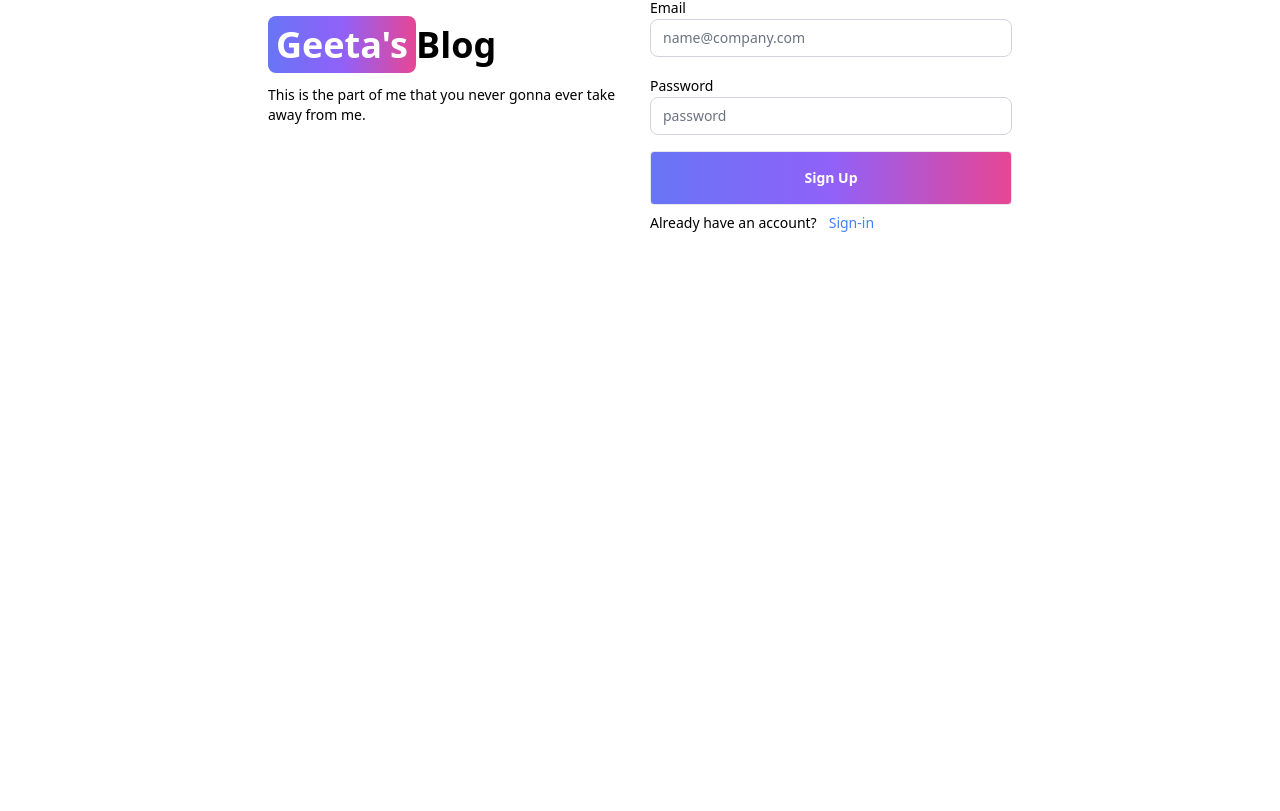
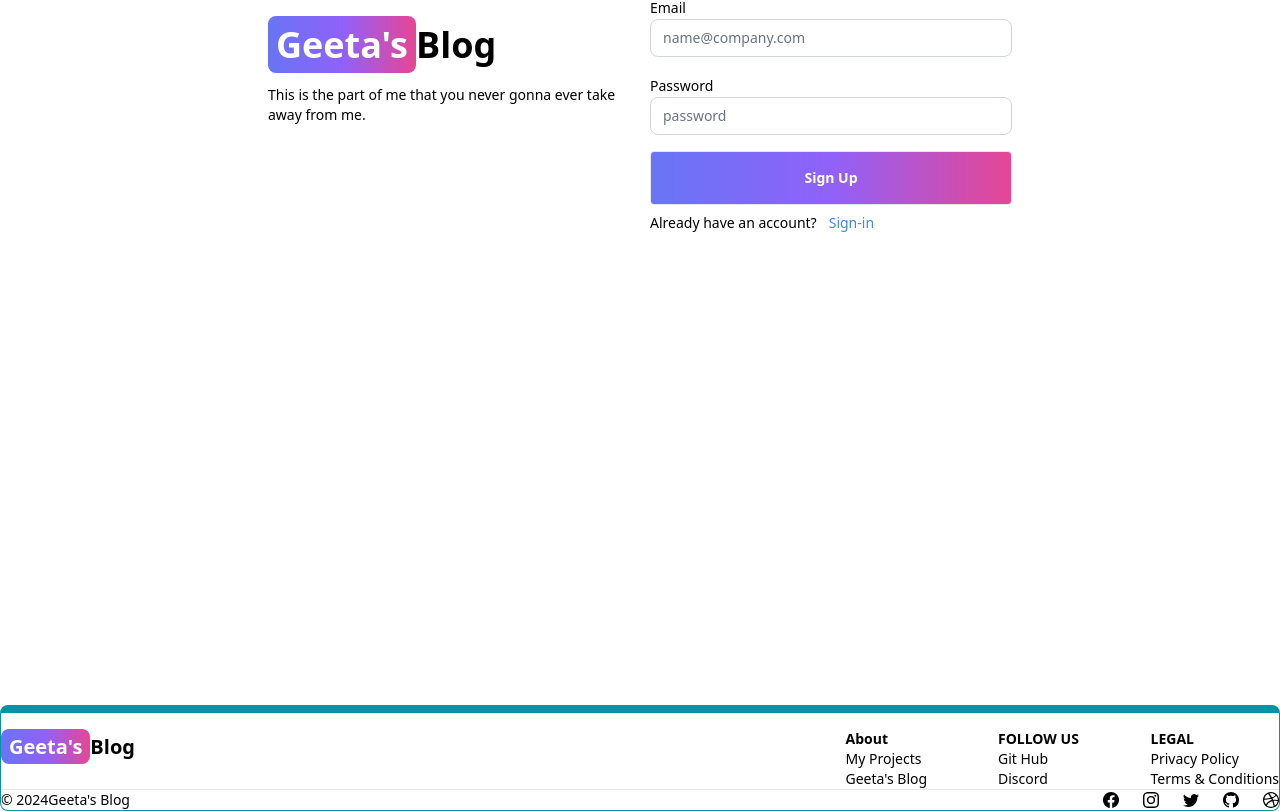
Before and after one commit to geetaneupane/MERN-BLOG, a React (Vite) app in the folder client/: page /sign-up in a window 1280 px wide. Shown: the part 219-1030 px from the top of the page. Before the commit the page ends 924 px from the top, so only its background shows below. Built offline with nearby package versions, Linux system fonts and the light colour scheme.

Commit message:
Signup page completion

```diff
--- a/client/src/App.jsx
+++ b/client/src/App.jsx
@@ -7,6 +7,7 @@
 import Signin from "./pages/Signin"
 import Signup from "./pages/Signup"
 import EditedHeader from "./components/EditedHeader"
+import Footer from './components/Footer'
 
 const App = () => {
   return (
@@ -20,6 +21,7 @@
         <Route path='/dashboard' element={<Dashboard/>}/>
         <Route path='/projects' element={<Projects/>}/>
       </Routes>
+      <Footer/>
       </BrowserRouter>
   )
 }
--- /dev/null
+++ b/client/src/components/Footer.jsx
@@ -0,0 +1,94 @@
+import React from 'react';
+import { Link } from 'react-router-dom';
+import { Footer, FooterDivider } from 'flowbite-react';
+import { BsFacebook, BsInstagram, BsTwitter, BsGithub, BsDribbble } from 'react-icons/bs';
+
+const Footercomp = () => {
+  return (
+   <Footer container className="border border-t-8  border-teal-500">
+    <div className='w-full max-w-7xl mx-auto'>
+    <div className='grid w-full justify-between sm:flex md:grid-cols-1'>
+    <div className='mt-5'>
+    <Link to='/' className='self-center whitespace-nowrap text-sm sm:text-xl font-semibold dark:text-white'>
+          <span className='px-2 py-1 bg-gradient-to-r from-indigo-500 via-purple-500 to-pink-500 rounded-lg text-white'>Geeta's</span>
+          Blog
+        </Link>
+    </div>
+    <div className='grid grid-cols-2 gap-8 mt-4 sm:grid-cols-3 sm:gap-6'>
+        <div>
+     <Footer.Title title="About"/>
+     <Footer.LinkGroup col>
+        <Footer.Link
+        href="https://coolors.co/"
+        target='_blank'
+        rel='noopener noreferrer'                   //this noopener noreferrer code is for opening the link in another tab.
+        >
+            My Projects
+        </Footer.Link>
+        <Footer.Link
+        href="/about"
+        target='_blank'
+        rel='noopener noreferrer'                   //this noopener noreferrer code is for opening the link in another tab.
+        >
+            Geeta's Blog
+        </Footer.Link>
+     </Footer.LinkGroup>
+     </div>
+     <div>
+     <Footer.Title title="FOLLOW US"/>
+     <Footer.LinkGroup col>
+        <Footer.Link
+        href="https://github.com/geetaneupane"
+        target='_blank'
+        rel='noopener noreferrer'
+        >
+            Git Hub
+        </Footer.Link>
+        <Footer.Link
+        href="discordapp.com/users/849649425952538675"
+        target='_blank'
+        rel='noopener noreferrer'
+        >
+            Discord
+        </Footer.Link>
+     </Footer.LinkGroup>
+     </div>
+     <div>
+     <Footer.Title title='LEGAL'/>
+     <Footer.LinkGroup col>
+        <Footer.Link
+        href="#">
+        Privacy Policy
+        </Footer.Link>
+        <Footer.Link
+       href='#'
+        >
+            Terms &amp; Conditions
+        </Footer.Link>
+     </Footer.LinkGroup>
+     </div>
+    </div>
+    </div>
+    <FooterDivider/>             {/*It has divided the footer into separate parts! Look at the UI carefully! */}
+    <div className='w-full sm:flex sm:items-center sm:justify-between'>
+          <Footer.Copyright
+            href='#'
+            by="Geeta's Blog"
+            year={new Date().getFullYear()}
+          />
+          <div className="flex gap-6 sm:mt-0 mt-4 sm:justify-center">
+            <Footer.Icon href='https://www.facebook.com/geetu.neupane.92/' icon={BsFacebook}/>
+            <Footer.Icon href='#' icon={BsInstagram}/>
+            <Footer.Icon href='#' icon={BsTwitter}/>
+            <Footer.Icon href='https://github.com/geetaneupane' icon={BsGithub}/>
+            <Footer.Icon href='#' icon={BsDribbble}/>
+
+          </div>
+        </div>
+
+    </div>
+   </Footer>
+  )
+}
+
+export default Footercomp
--- a/client/src/pages/Signup.jsx
+++ b/client/src/pages/Signup.jsx
@@ -1,12 +1,13 @@
 import {React, useState } from 'react';
-import {Label, TextInput, Button, Alert} from 'flowbite-react'
-import {Link } from "react-router-dom";
+import { Label, TextInput, Button, Alert, Spinner } from 'flowbite-react'
+import {Link, useNavigate } from "react-router-dom";
 
 const Signup = () => {
 
   const [formData, setFormData]=useState({});
   const [errorMessage, setErrorMessage]=useState(null);
   const[loading, setLoading]=useState(false);
+  const navigate=useNavigate();
 
   const handleChange=(e)=>{
   setFormData({...formData, [e.target.id]: e.target.value.trim()})
@@ -18,6 +19,8 @@
       return setErrorMessage("Please provide all the fileds.");
     }
   try{
+     setLoading(true);
+     setErrorMessage(null);
      const res= await fetch('/api/auth/signup', {
       method: 'POST',
       headers: { 'Content-Type': 'application/json' },
@@ -25,7 +28,18 @@
     });
 
     const data=await res.json();
-  } catch(error) {}
+    if(data.success===false){
+      return setErrorMessage(data.message);
+    }
+    setLoading(false);
+    if(res.ok){
+      navigate('/sign-in');
+    }
+  } catch(error) {
+
+    setErrorMessage(error.message);
+    setLoading(false);
+  }
 }
 
   return (
@@ -56,7 +70,16 @@
        </div>
        <Button type='submit' className='bg-gradient-to-r from-indigo-500 via-purple-500 to-pink-500
         text-white flex item-center
-        justify-center text-4xl font-bold py-2 px-4 rounded'>Sign Up</Button>
+        justify-center text-4xl font-bold py-2 px-4 rounded' disabled={loading}>
+          {
+            loading?(
+              <>
+              <Spinner size='sm'/>
+              <span className='pl-3'> Loading...</span>
+              </>
+            ) :'Sign Up'
+          }
+        </Button>
       </form>
       <div className='flex gap-3 text-sm mt-2'>
        <span> Already have an account?</span>
```
